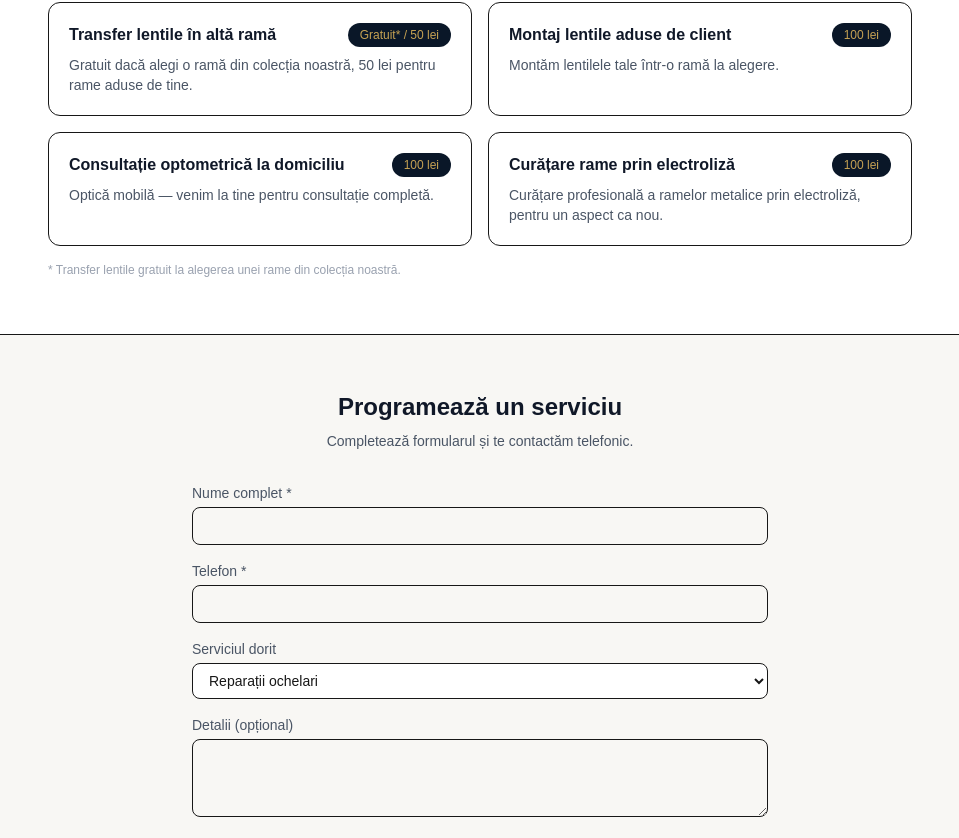
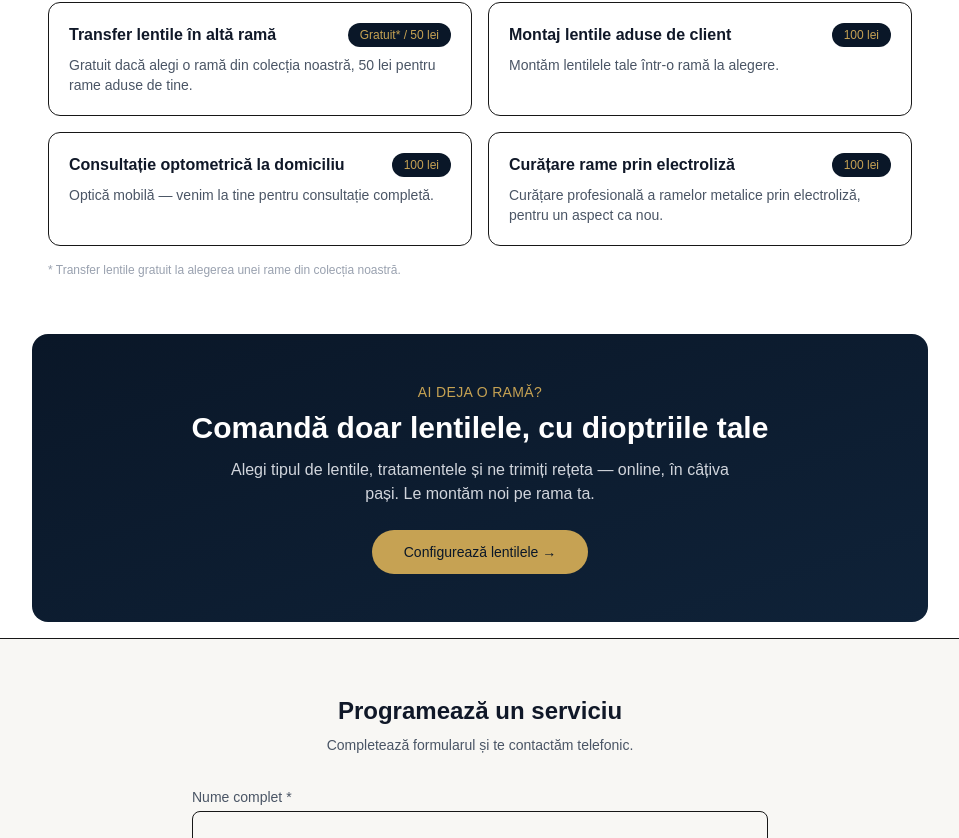
Before and after one commit to Ioan23/clarivus.site, a Next.js app: page /servicii in a window 1280 px wide. Shown: the part 543-1381 px from the top of the page, without its empty margins (160-1119 px from the left). Built offline with nearby package versions, Linux system fonts and the light colour scheme.

Commit message:
Adaugă secțiune de invitație către configuratorul de lentile în pagina Servicii

```diff
--- a/app/api/notify-order/route.ts
+++ b/app/api/notify-order/route.ts
@@ -35,6 +35,11 @@ export async function POST(request: Request) {
 
     function configHtml(cfg: LensConfig) {
       const linii: string[] = [];
+            if ((cfg as any).doarLentile) {
+        linii.push(
+          `<strong style="color:#b45309">⚠ Doar lentile — clientul aduce rama proprie</strong>`
+        );
+      }
       linii.push(
         `Lentile: <strong>${cfg.lentila.nume}</strong> (index ${cfg.lentila.index}) — ${leiInt(cfg.lentila.pret)} lei`
       );
--- a/app/servicii/page.tsx
+++ b/app/servicii/page.tsx
@@ -1,6 +1,7 @@
 "use client";
 
 import { useState } from "react";
+import Link from "next/link";
 
 const SERVICES = [
   { name: "Reparații ochelari", price: "50 lei", desc: "Reparăm ramele deteriorate și readucem ochelarii la viață." },
@@ -73,6 +74,28 @@ export default function ServiciiPage() {
         <p className="mt-4 text-xs text-gray-400">
           * Transfer lentile gratuit la alegerea unei rame din colecția noastră.
         </p>
+      </section>
+
+      {/* INVITAȚIE — DOAR LENTILE */}
+      <section className="px-4 pb-4">
+        <div className="mx-auto max-w-4xl overflow-hidden rounded-2xl bg-gradient-to-br from-[#0a1728] to-[#0f2238] p-8 text-center text-white md:p-12">
+          <p className="mb-2 text-sm font-medium uppercase tracking-wide text-[#c6a253]">
+            Ai deja o ramă?
+          </p>
+          <h2 className="text-2xl font-semibold md:text-3xl">
+            Comandă doar lentilele, cu dioptriile tale
+          </h2>
+          <p className="mx-auto mt-3 max-w-lg text-gray-300">
+            Alegi tipul de lentile, tratamentele și ne trimiți rețeta — online, în câțiva pași.
+            Le montăm noi pe rama ta.
+          </p>
+          <Link
+            href="/configurator"
+            className="mt-6 inline-block rounded-full bg-[#c6a253] px-8 py-3 text-sm font-medium text-[#0a1728] transition hover:opacity-90"
+          >
+            Configurează lentilele →
+          </Link>
+        </div>
       </section>
 
       {/* FORMULAR PROGRAMARE */}
```
